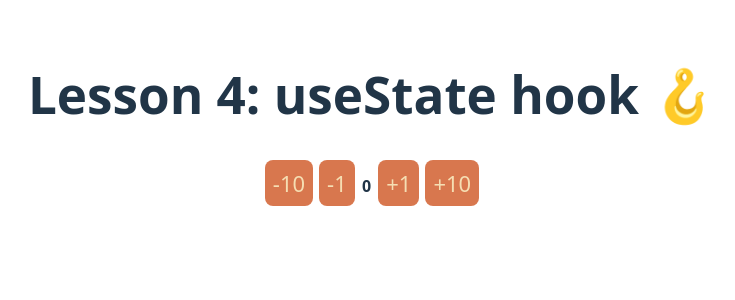
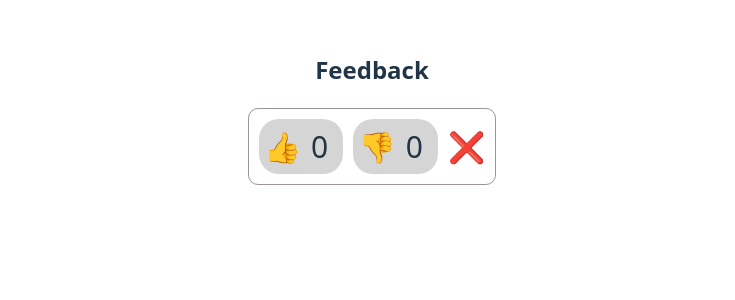
Before and after one commit to KonchokDhondrub/c58-fs, a React (Vite) app: page / in a window 1280 px wide. Shown: the top 300 px of the page, without its empty margins (268-1003 px from the left). Built offline with nearby package versions, Linux system fonts and the light colour scheme.

Commit message:
homework04 Feedback component added

```diff
--- a/src/App.jsx
+++ b/src/App.jsx
@@ -14,8 +14,8 @@ import "./App.css";
 
 // const Def = React.lazy(() => import(`${getSelectedPath(type, number)}`));
 
-// import Def from "./hw/hw_02/Homework02.jsx";
-import Def from "./lessons/lesson_04/Lesson04.jsx";
+import Def from "./hw/hw_04/Homework04.jsx";
+// import Def from "./lessons/lesson_04/Lesson04.jsx";
 
 function App() {
   return (
--- /dev/null
+++ b/src/components/feedback/Feedback.css
@@ -0,0 +1,43 @@
+.feedback-form-container {
+  border: 1px rgb(158, 148, 148) solid;
+  padding: 10px;
+  border-radius: 10px;
+}
+
+.feedback-form-container h2 {
+  text-align: center;
+  margin: 5px auto 10px;
+}
+
+.feedback-form-container .button-box,
+.button-count-box {
+  display: flex;
+  flex-direction: row;
+  justify-content: space-around;
+  align-items: center;
+  gap: 10px;
+}
+
+.feedback-form-container .button-count-box {
+  border-radius: 20px;
+  padding: 5px 15px 5px 5px;
+  background-color: rgb(213, 213, 213);
+}
+
+.feedback-form-container .button {
+  padding: 0;
+  font-size: 30px;
+  border: none;
+  background-color: rgba(0, 0, 0, 0);
+  outline: none;
+}
+.feedback-form-container .button:hover {
+  text-shadow: 0 0 5px rgb(255, 180, 4), 0 0 10px rgb(255, 180, 4), 0 0 15px rgb(255, 180, 4);
+}
+.feedback-form-container .button-red:hover {
+  text-shadow: 0 0 5px rgb(239, 120, 120), 0 0 10px rgb(239, 120, 120), 0 0 10px rgb(239, 120, 120);
+}
+
+.button-count-box span {
+  font-size: 30px;
+}
--- /dev/null
+++ b/src/components/feedback/Feedback.jsx
@@ -0,0 +1,50 @@
+//    - Кнопка "Like" с отображением количества лайков слева от неё.
+//    - Кнопка "Dislike" с отображением количества дизлайков справа от неё.
+//    - Кнопка "Reset Results", при клике на которую лайки и дизлайки обнуляются.
+//    - Для кнопок используйте компонент `MyButton`.
+//    - Стили оформления на ваше усмотрение.
+
+import { useState } from "react";
+import MyButton from "../myButton/MyButton";
+import MyInput from "../myInput/MyInput";
+import "./Feedback.css";
+
+function Feedback() {
+  //   const [comment, setComment] = useState("");
+
+  let [comment, setComment] = useState(0);
+
+  // function handleSubmit(i) {
+  //   console.log("comment:", comment);
+  //   setCount((p) => p + i);
+  // }
+
+  let [countLike, setCountLike] = useState(0);
+  let [countDislike, setCountDislike] = useState(0);
+
+  function resetAll() {
+    setCountLike((p) => 0);
+    setCountDislike((p) => 0);
+  }
+
+  return (
+    <>
+      <h2>Feedback</h2>
+      <div className="feedback-form-container">
+        <div className="button-box">
+          <div className="button-count-box">
+            <MyButton func={() => setCountLike((p) => p + 1)} text="👍" className="button" />
+            <span>{countLike}</span>
+          </div>
+          <div className="button-count-box">
+            <MyButton onClick={() => setCountDislike((p) => p + 1)} text="👎" className="button" />
+            <span>{countDislike}</span>
+          </div>
+          <MyButton func={resetAll} text="❌" className="button button-red" />
+        </div>
+      </div>
+    </>
+  );
+}
+
+export default Feedback;
--- /dev/null
+++ b/src/hw/hw_04/Homework04.jsx
@@ -0,0 +1,7 @@
+import Feedback from "../../components/feedback/Feedback";
+
+function Homework04() {
+  return <Feedback />;
+}
+
+export default Homework04;
```
